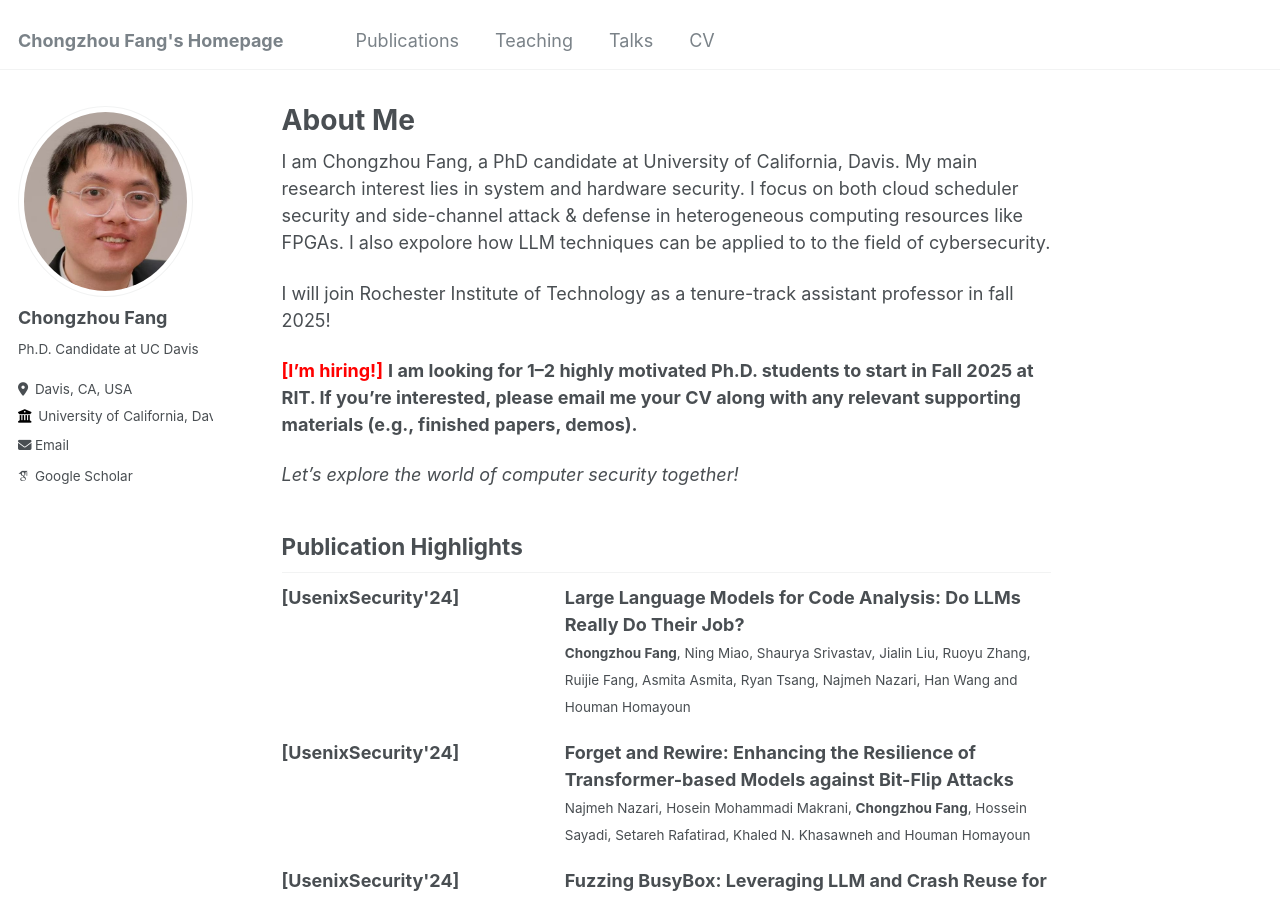
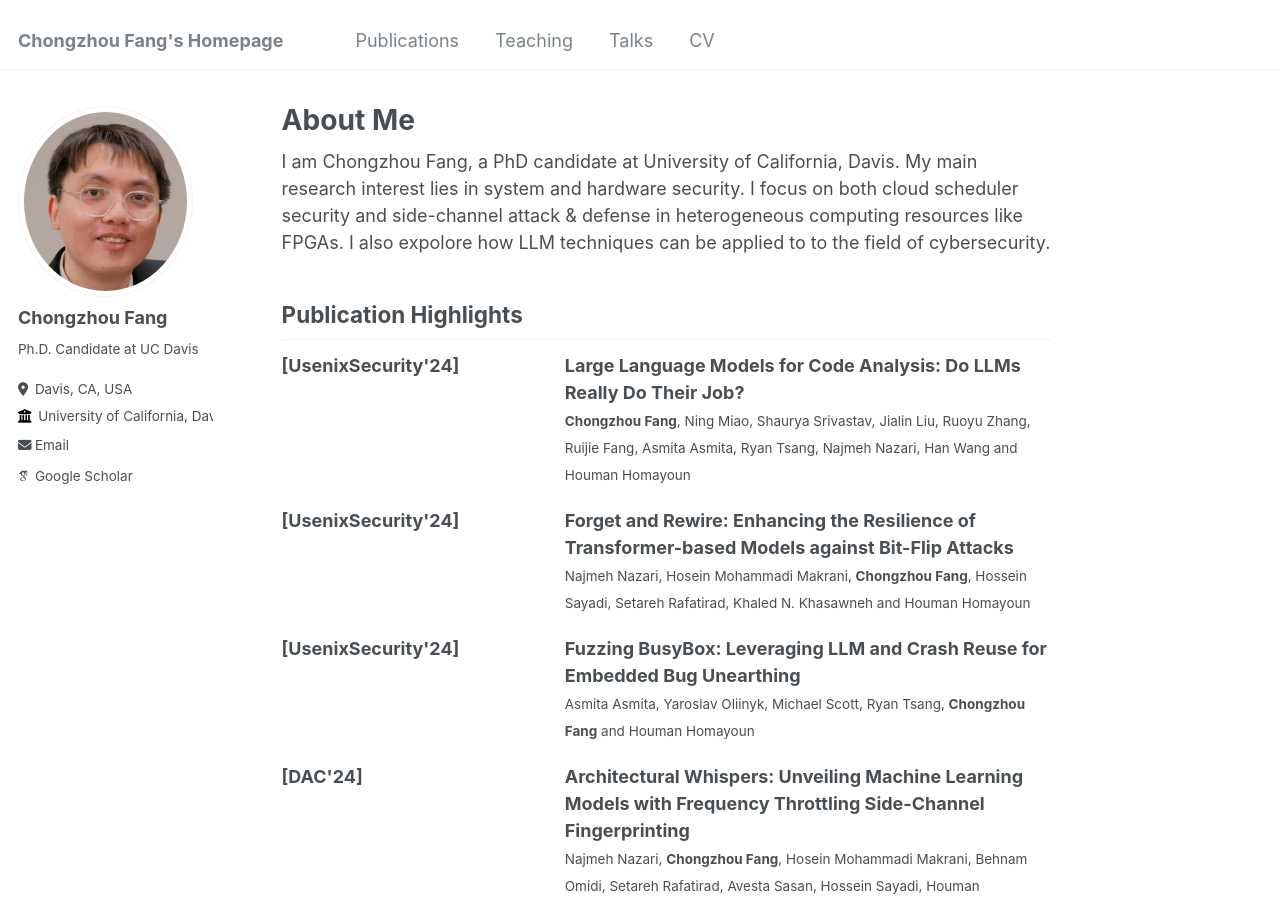
Before and after one commit to ChongzhouFang/ChongzhouFang.github.io, a Jekyll site: the page built from _pages/about.md, in a window 1280 px wide and 900 px high. Built offline with Jekyll 4.4.1, drawn with Linux system fonts in a browser that asks for light colours; some web fonts are replaced; some of the changed text lies outside the part shown.

Commit message:
update title page

```diff
--- a/_pages/about.md
+++ b/_pages/about.md
@@ -9,11 +9,11 @@ redirect_from:
 
 I am Chongzhou Fang, a PhD candidate at University of California, Davis. My main research interest lies in system and hardware security. I focus on both cloud scheduler security and side-channel attack &amp; defense in heterogeneous computing resources like FPGAs. I also expolore how LLM techniques can be applied to to the field of cybersecurity.
 
-I will join Rochester Institute of Technology as a tenure-track assistant professor in fall 2025!
+<!-- I will join Rochester Institute of Technology as a tenure-track assistant professor in fall 2025!
 
 <span style="color: red;"><strong>[I'm hiring!]</strong></span> <b>I am looking for 1–2 highly motivated Ph.D. students to start in Fall 2025 at RIT. If you’re interested, please email me your CV along with any relevant supporting materials (e.g., finished papers, demos).</b>
 
-<p><i>Let’s explore the world of computer security together!</i></p>
+<p><i>Let’s explore the world of computer security together!</i></p> -->
 
 ## Publication Highlights
 <div style="display: flex; justify-content: space-between; gap: 40px; align-items: flex-start; margin-bottom: 20px;">
@@ -106,7 +106,7 @@ I will join Rochester Institute of Technology as a tenure-track assistant profes
 
 ## News
 - Mar. 2025: I will serve on the TPC for NDSS'26.
-- Mar. 2025: I will join Rochester Institute of Technology as an Assistant Professor this fall.
+<!-- - Mar. 2025: I will join Rochester Institute of Technology as an Assistant Professor this fall. -->
 - Nov. 2024: [Our FPGA attack paper](https://dl.acm.org/doi/10.1145/3576915.3616606) was selected as the Runner-Up for the Technical Impact Award during the CSAW '24 Applied Research Competition.
 - Oct. 2024: [Our FPGA attack paper](https://dl.acm.org/doi/10.1145/3576915.3616606) was selected as a finalist in the CSAW '24 Applied Research Competition (15 out of 194 submissions).
 - Aug. 2024: I presented our [evaluation for LLM for code analysis](https://chongzhoufang.github.io/files/security2024slides.pdf) at Usenix Security'24 in Philadelphia.
```
